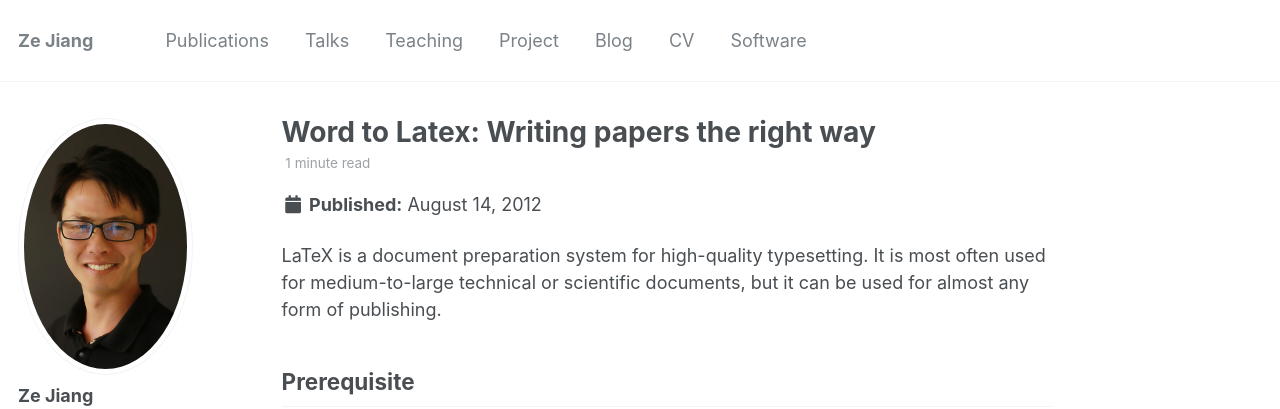
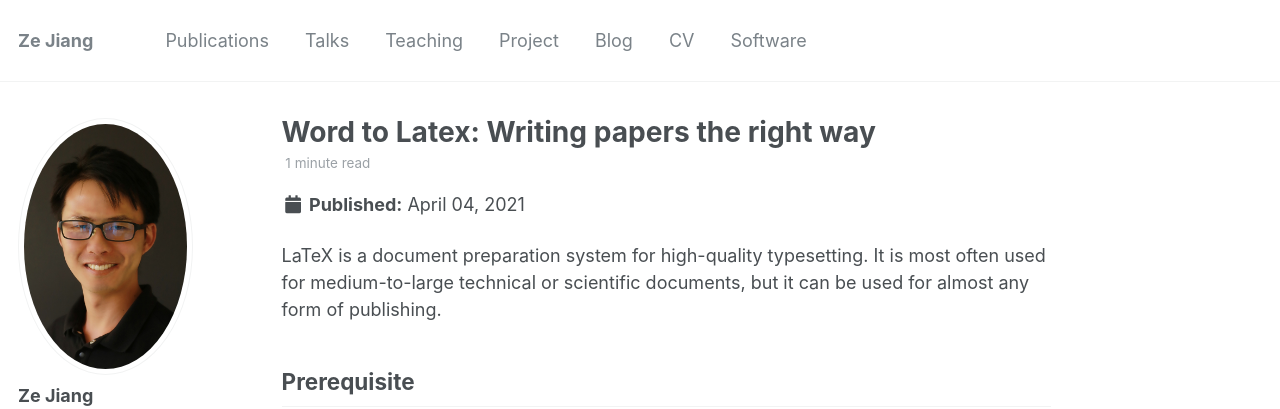
Before and after one commit to zejiang-unsw/zejiang-unsw.github.io, a Jekyll site: the page built from _posts/2021-03-28-blog-post-1.md, in a window 1280 px wide and 900 px high. Shown: the top 409 px of the window. Built offline with Jekyll 4.4.1, drawn with Linux system fonts in a browser that asks for light colours; some web fonts are replaced; some of the changed text lies outside the part shown.

Commit message:
update social share

```diff
--- a/_includes/social-share.html
+++ b/_includes/social-share.html
@@ -13,6 +13,6 @@
 
   <a href="https://service.weibo.com/share/share.php?u={{ base_path }}{{ page.url }}" class="btn btn--weibo" title="{{ site.data.ui-text[site.locale].share_on_label | default: 'Share on' }} Weibo"><i class="fab fa-weibo" aria-hidden="true"></i><span> 微博</span></a>
 
-  <a href="https://service.wechat.com/share/share.php?u={{ base_path }}{{ page.url }}" class="btn btn--weixin" title="{{ site.data.ui-text[site.locale].share_on_label | default: 'Share on' }} Wechat"><i class="fab fa-weixin" aria-hidden="true"></i><span> 微信</span></a>
+  <a href="https://mp.weixin.qq.com/share/share.php?u={{ base_path }}{{ page.url }}" class="btn btn--weixin" title="{{ site.data.ui-text[site.locale].share_on_label | default: 'Share on' }} Wechat"><i class="fab fa-weixin" aria-hidden="true"></i><span> 微信</span></a>
 
 </section>
--- a/_posts/2021-03-28-blog-post-1.md
+++ b/_posts/2021-03-28-blog-post-1.md
@@ -1,11 +1,9 @@
 ---
 title: 'Word to Latex: Writing papers the right way'
-date: 2012-08-14
-permalink: /posts/2012/08/blog-post-1/
+date: 2021-04-04
+permalink: /posts/2021/04/blog-post-1/
 tags:
-  - cool posts
-  - category1
-  - category2
+  - Latex
 ---
 
 LaTeX is a document preparation system for high-quality typesetting. It is most often used for medium-to-large technical or scientific documents, but it can be used for almost any form of publishing.
```
